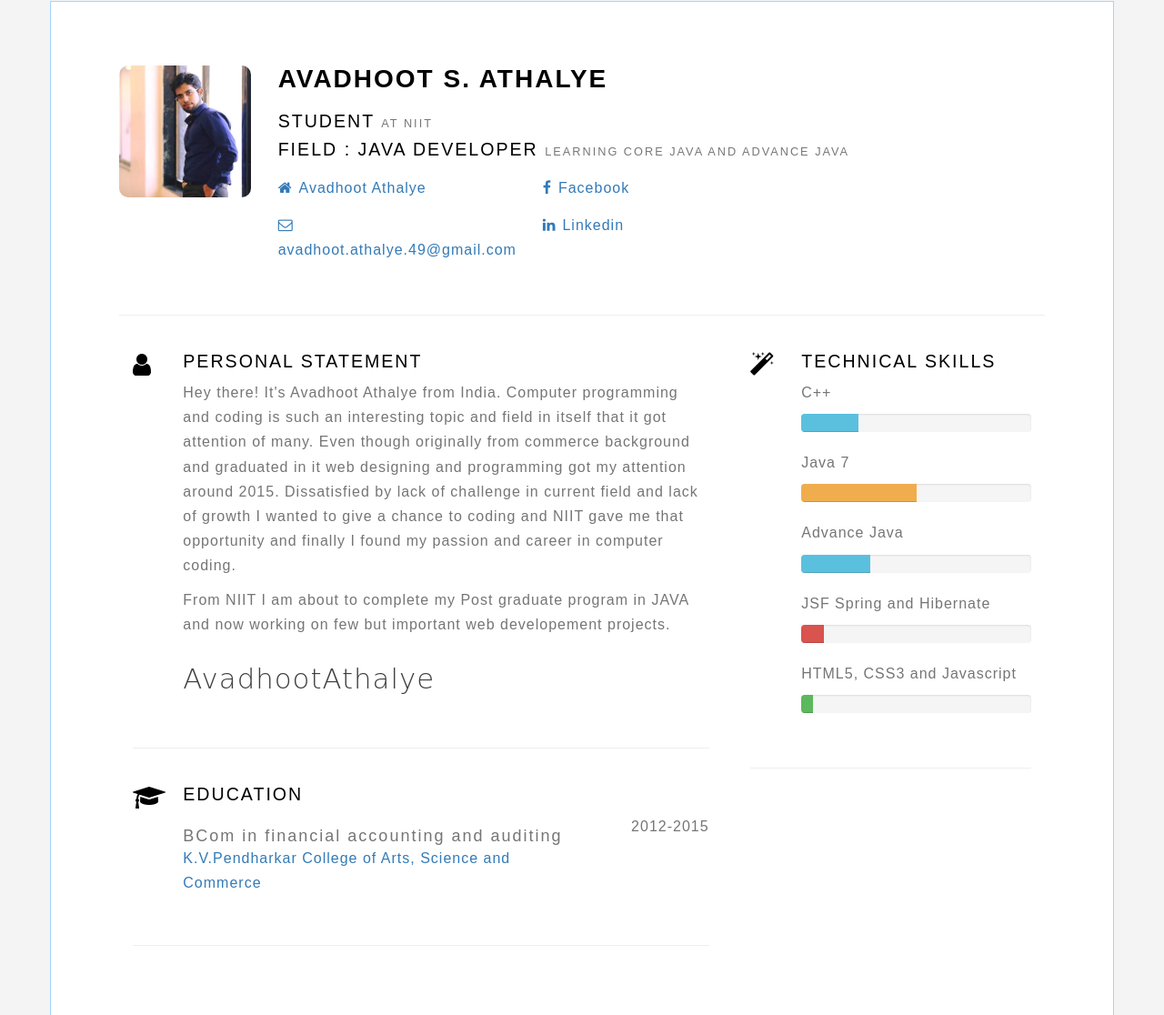
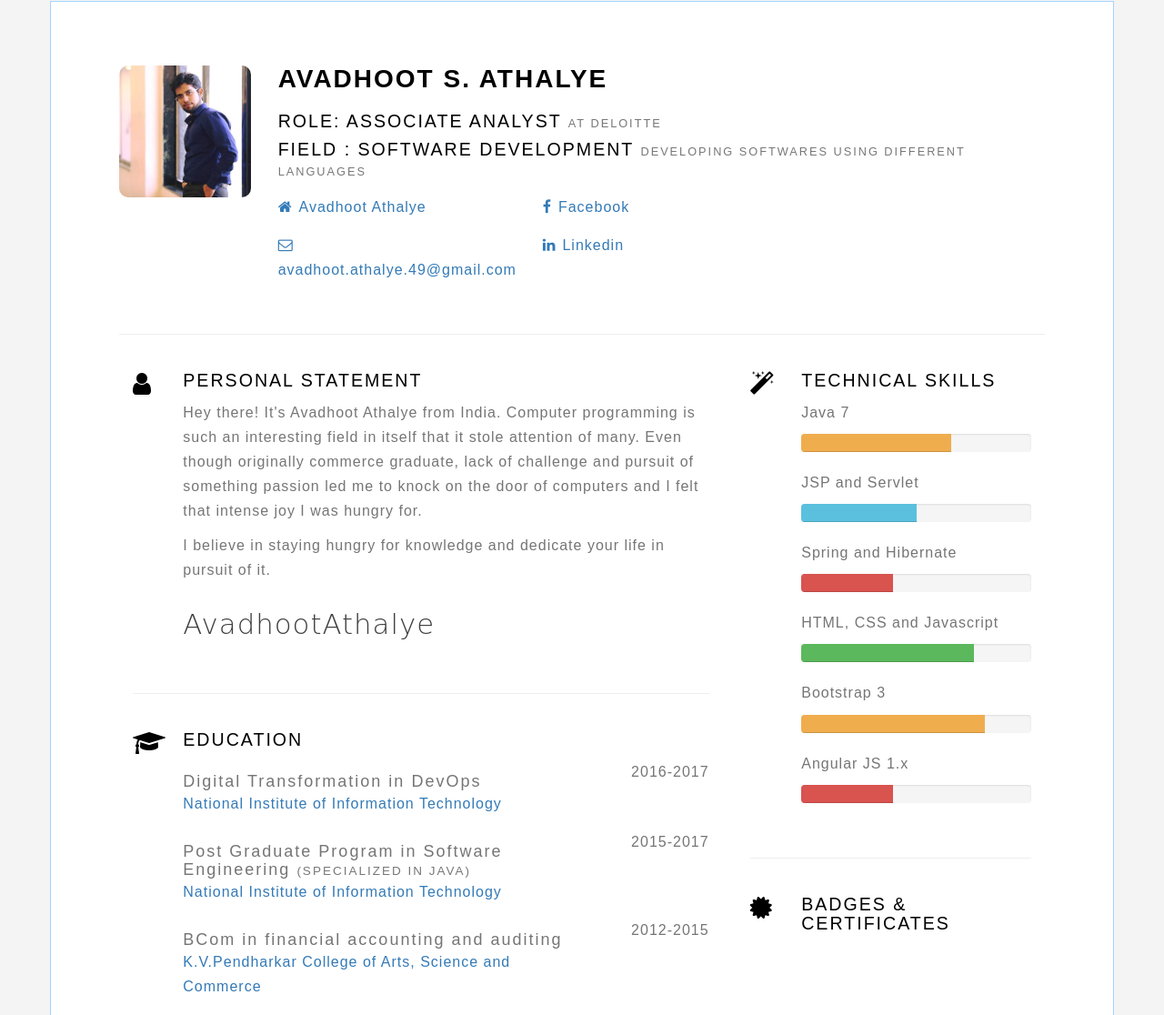
Before and after one commit to avadhoot-athalye/avadhoot-athalye.github.io, a plain HTML site: page index.html in a window 1280 px wide. Shown: the part 49-1165 px from the top of the page at 91% size. Drawn offline with nearby package versions, Linux system fonts and the light colour scheme; a script that the page names is missing; a web font is replaced by a local one.

Commit message:
Updated as on January 1, 2018

```diff
--- a/index.html
+++ b/index.html
@@ -30,7 +30,7 @@
     <link rel="apple-touch-icon" sizes="144x144" href="img/favicon/apple-icon-144x144.png">
     <link rel="apple-touch-icon" sizes="152x152" href="img/favicon/apple-icon-152x152.png">
     <link rel="apple-touch-icon" sizes="180x180" href="img/favicon/apple-icon-180x180.png">
-	<link rel="icon" type="image/png" sizes="192x192"  href="img/favicon/android-icon-192x192.png">
+    <link rel="icon" type="image/png" sizes="192x192" href="img/favicon/android-icon-192x192.png">
     <link rel="icon" type="image/png" sizes="32x32" href="img/favicon/favicon-32x32.png">
     <link rel="icon" type="image/png" sizes="96x96" href="img/favicon/favicon-96x96.png">
     <link rel="icon" type="image/png" sizes="16x16" href="img/favicon/favicon-16x16.png">
@@ -78,9 +78,16 @@
                             <br>
                         </div>
                     </div>
-                    <h3>Student <strong><small>at NIIT</small></strong></h3>
-                    <h3>FIELD : Java Developer <small>Learning Core JAVA and Advance JAVA</small></h3>
-                </div><!-- Title end-->
+                    <h3>ROLE: ASSOCIATE ANALYST
+                        <strong>
+                            <small>at DELOITTE</small>
+                        </strong>
+                    </h3>
+                    <h3>FIELD : SOFTWARE DEVELOPMENT
+                        <small>Developing softwares using different languages</small>
+                    </h3>
+                </div>
+                <!-- Title end-->
 
                 <!-- ===========================
                 SOCIAL & CONTACT
@@ -88,29 +95,43 @@
                 <div class="row">
                     <div class="col-sm-4">
                         <ul class="list-unstyled">
-                            <li><a href="avadhootathalye@github.io"><span class="social fa fa-home"></span>Avadhoot Athalye</a>
+                            <li>
+                                <a href="avadhootathalye@github.io" target="_blank">
+                                    <span class="social fa fa-home"></span>Avadhoot Athalye</a>
                             </li>
                             <!-- <li><a href=""><span class="social fa fa-skype"></span>khozemanullwala</a>
                             </li> -->
-                            <li><a href="mailto:avadhoot.athalye.49@gmail.com"><span class="social fa fa-envelope-o"></span>avadhoot.athalye.49@gmail.com</a>
+                            <li>
+                                <a href="mailto:avadhoot.athalye.49@gmail.com" target="_blank">
+                                    <span class="social fa fa-envelope-o"></span>avadhoot.athalye.49@gmail.com</a>
                             </li>
                         </ul>
-                    </div><!-- social 1st col end-->
+                    </div>
+                    <!-- social 1st col end-->
 
                     <div class="col-sm-4">
                         <ul class="list-unstyled">
-                            <li><a href="https://www.facebook.com/avadhoot.athalye"><span class="social fa fa-facebook"></span>Facebook</a>
+                            <li>
+                                <a href="https://www.facebook.com/avadhoot.athalye" target="_blank">
+                                    <span class="social fa fa-facebook"></span>Facebook</a>
                             </li>
                             <!--                             <li><a href=""><span class="social fa fa-twitter"></span>Twitter</a>
                             </li>
- -->                            <li><a href="https://in.linkedin.com/in/avadhoot-athalye"><span class="social fa fa-linkedin"></span>Linkedin</a>
+ -->
+                            <li>
+                                <a href="https://in.linkedin.com/in/avadhoot-athalye" target="_blank">
+                                    <span class="social fa fa-linkedin"></span>Linkedin</a>
                             </li>
                         </ul>
-                    </div><!-- social 2nd col end-->
+                    </div>
+                    <!-- social 2nd col end-->
 
-                </div><!-- header social end-->
-            </div><!-- header right end-->
-        </div><!-- header end-->
+                </div>
+                <!-- header social end-->
+            </div>
+            <!-- header right end-->
+        </div>
+        <!-- header end-->
 
         <hr class="firsthr">
 
@@ -121,84 +142,109 @@
             <div id="statement" class="row mobmid">
                 <div class="col-sm-1">
                     <span class="secicon fa fa-user"></span>
-                </div><!--icon end-->
+                </div>
+                <!--icon end-->
 
                 <div class="col-sm-11">
                     <h3>Personal statement </h3>
 
-                    <p>Hey there! It's Avadhoot Athalye from India. Computer programming and coding is such an interesting topic and field in itself that it got attention of many. Even though originally from commerce background and graduated in it web designing and programming got my attention around 2015. Dissatisfied by lack of challenge in current field and lack of growth I wanted to give a chance to coding and NIIT gave me that opportunity and finally I found my passion and career in computer coding.</p>
-
-                    <p>From NIIT I am about to complete my Post graduate program in JAVA and now working on few but important
-                    web developement projects.</p>
-
+                    <p>Hey there! It's Avadhoot Athalye from India. Computer programming is such an interesting field in
+                    itself that it stole attention of many. Even though originally commerce graduate, lack of challenge
+                    and pursuit of something passion led me to knock on the door of computers and I felt that
+                    intense joy I was hungry for.</p>
+                    <p>I believe in staying hungry for knowledge and dedicate your life in pursuit of it.</p>
                     <p class="signature">AvadhootAthalye</p>
-                </div><!--info end-->
-            </div><!--personal statement end-->
+                </div>
+                <!--info end-->
+            </div>
+            <!--personal statement end-->
 
             <hr>
 
             <div id="education" class="row mobmid">
                 <div class="col-sm-1">
                     <span class="secicon fa fa-graduation-cap"></span>
-                </div><!--icon end-->
+                </div>
+                <!--icon end-->
 
                 <div class="col-sm-11">
                     <h3>Education</h3>
 
                     <div class="row">
                         <div class="col-md-9">
+                            <h4>Digital Transformation in DevOps</h4>
+                            <p class="sub">
+                                <a href="http://www.niit.com/pages/default.aspx" target="_blank">National Institute of Information Technology</a>
+                            </p>
+                        </div>
+
+                        <div class="year col-md-3">
+                            <p>2016-2017</p>
+                        </div>
+                    </div>
+
+                    <div class="row">
+                        <div class="col-md-9">
+                            <h4>Post Graduate Program in Software Engineering
+                                <small>(SPECIALIZED IN JAVA)</small>
+                            </h4>
+                            <p class="sub">
+                                <a href="http://www.niit.com/pages/default.aspx" target="_blank">National Institute of Information Technology</a>
+                            </p>
+                        </div>
+
+                        <div class="year col-md-3">
+                            <p>2015-2017</p>
+                        </div>
+                    </div>
+
+                    <div class="row">
+                        <div class="col-md-9">
                             <h4>BCom in financial accounting and auditing</h4>
-                            <p class="sub"><a href="http://kvpendharkarcollege.org/">K.V.Pendharkar College of Arts, Science and Commerce</a>
+                            <p class="sub">
+                                <a href="http://kvpendharkarcollege.org/" target="_blank">K.V.Pendharkar College of Arts, Science and Commerce</a>
                             </p>
                         </div>
 
                         <div class="year col-md-3">
                             <p>2012-2015</p>
                         </div>
-                    </div><!--Education & Certification 1 end-->
+                    </div>
+                    <!--Education & Certification 1 end-->
                 </div>
             </div>
+            <!-- Education & Certifications end -->
 
             <hr>
-
-                    <!--   <div class="row">
-                        <div class="col-md-9">
-                            <h4>BSc in Computer Science</h4>
-                            <p class="sub"><a href="http://www.siesascs.edu.in/">SIES College of Arts, Science and Commerce</a>
-                            </p>
-                        </div>
-
-                        <div class="year col-md-3">
-                            <p>2005-2008</p>
-                        </div>
-                    </div> --><!--Education & Certification 2 end
-                <!-- </div>
-            </div><!--Educ --><!-- ation & Certifications end -->
-
-           <!--  <hr> -->
             <!-- ===========================
             JOB EXPERIENCES
             ============================ -->
-           <!--  <div id="job" class="row mobmid">
+            <div id="job" class="row mobmid">
                 <div class="col-sm-1">
                     <span class="secicon fa fa-briefcase"></span>
-                </div><!--icon end-->
+                </div>
+                <!--icon end-->
 
-                <!-- <div class="col-sm-11">
+                <div class="col-sm-11">
                     <h3>Job Experiences</h3>
 
                     <div class="row">
                         <div class="col-md-9">
-                            <h4>Tech Mentor</h4>
-                            <p class="sub"><a href="http://www.niit.com">NIIT LTD.</a>
+                            <h4>Associate Analyst</h4>
+                            <p class="sub">
+                                <a href="https://www2.deloitte.com/us/en.html" target="_blank">DELOITTE</a>
                             </p>
-                            <p>Constantly updating on new technologies and mentoring student on their project which is part of the Digital Transformation course that NIIT offers out of its many stacks.</p>
+                            <p>Working on few public sector project as a software developer</p>
                         </div>
 
                         <div class="year col-md-3">
-                            <p>2015 - present</p>
+                            <p>2017 - present</p>
                         </div>
-                    </div> --><!--Job 1 end-->
+                    </div>
+                </div>
+            </div>
+
+            <!--Job 1 end-->
 
             <!--  <hr>
 
@@ -214,41 +260,74 @@
                             <p>2011-2015</p>
                         </div>
                     </div><!--Job 2 end-->
-                <!-- </div> --><!--Job experiences end-->
+            <!-- </div> -->
+            <!--Job experiences end-->
 
-            <!-- </div> --><!--Job experiences end-->
+            <!-- </div> -->
+            <!--Job experiences end-->
 
-            <!-- <hr>     -->
+            <hr>
 
             <!-- ===========================
             Project EXPERIENCES
             ============================ -->
-            <!-- <!-- <div id="project" class="row mobmid">
+            <div id="project" class="row mobmid">
                 <div class="col-sm-1">
                     <span class="secicon fa fa-share-alt"></span>
-                </div><!--icon end-->
+                </div>
+                <!--icon end-->
 
-                <!-- <div class="col-sm-11">
-                    <h3>Projects Undertaken</h3>
+                <div class="col-sm-11">
+                    <h3>Projects</h3>
 
                     <div class="row">
                         <div class="col-md-9">
-                            <h4><a href="http://www.pvgcst.in">Pune Vidyarthi Griha's College Of Science and Technology Website</a></h4>
-                            <p>I have created the college website making use of Bootstrap 3 and PHP.</p>
+                            <h4>
+                                <a href="https://github.com/avadhoot-athalye/aa_collaboration" target="_blank">Online Collaboration</a>
+                            </h4>
+                            <p>A collabortion website where user can create blogs, participate in forums, send and accept
+                                friend requests, join events and apply for jobs and can chat online with friends
+                            </p>
+                            <p>Technologies : Java, Hibernate, Spring Rest API, Angular JS, Materiaize CSS, Oracle Database</p>
                         </div>
 
                         <div class="year col-md-3">
-                            <p>2015</p>
+                            <p>2016</p>
                         </div>
-                    </div> --><!--Project 1 end-->
 
-                <!-- </div> --><!--Projects end-->
+                    </div>
 
-            <!-- </div> --><!--Project end-->
+
+                    <hr>
+
+                    <div class="row">
+                        <div class="col-md-9">
+                            <h4>
+                                <a href="https://github.com/avadhoot-athalye/aa_onlineshopping" target="_blank">E-Commerce website</a>
+                            </h4>
+                            <p>An e-commerce website where users can buy search the products and add them to cart and proceed
+                                t checkout. In order to checkout user need to register and login first. Admin has right to
+                                create new products categories, add/update/remove products.
+                            </p>
+                            <p>Technologies : Java, Hibernate, Spring Web MVC, JSP pages, Bootstrap, H2 Database</p>
+                        </div>
+
+                        <div class="year col-md-3">
+                            <p>2016</p>
+                        </div>
+
+                    </div>
+
+                </div>
+                <!--Projects end-->
+
+            </div>
+            <!--Project end-->
 
 
 
-        </div><!--left end-->
+        </div>
+        <!--left end-->
 
         <!-- ===========================
         SIDEBAR
@@ -257,108 +336,118 @@
             <div class="row">
                 <div class="col-sm-1 col-md-2 mobmid">
                     <span class="secicon fa fa-magic"></span>
-                </div><!--icon end-->
+                </div>
+                <!--icon end-->
 
                 <div class="col-sm-11 col-md-10">
                     <h3 class="mobmid">Technical skills </h3>
 
-                   <!--  <p>C</p>
-                    <div class="progress">
-                        <div class="progress-bar progress-bar-success" role="progressbar" aria-valuenow="90" aria-valuemin="0" aria-valuemax="100" style="width: 90%">
-                            <span class="sr-only">90% Complete (success)</span>
-                        </div>
-                    </div> --><!--skill end-->
-
-
-                    <p>C++</p>
-                    <div class="progress">
-                        <div class="progress-bar progress-bar-info" role="progressbar" aria-valuenow="25" aria-valuemin="0" aria-valuemax="100" style="width: 25%">
-                            <span class="sr-only">25% Complete</span>
-                        </div>
-                    </div><!--skill end-->
-
                     <p>Java 7</p>
                     <div class="progress">
-                        <div class="progress-bar progress-bar-warning" role="progressbar" aria-valuenow="50" aria-valuemin="0" aria-valuemax="100" style="width: 50%">
-                            <span class="sr-only">50% Complete (warning)</span>
+                        <div class="progress-bar progress-bar-warning" role="progressbar" aria-valuenow="50" aria-valuemin="0" aria-valuemax="100"
+                            style="width: 65%">
+                            <span class="sr-only">70% Complete (warning)</span>
                         </div>
-                    </div><!--skill end-->
+                    </div>
+                    <!--skill end-->
 
-                    <p>Advance Java</p>
+                    <p>JSP and Servlet</p>
                     <div class="progress">
-                        <div class="progress-bar progress-bar-info" role="progressbar" aria-valuenow="30" aria-valuemin="0" aria-valuemax="100" style="width: 30%">
-                            <span class="sr-only">30% Complete (info)</span>
+                        <div class="progress-bar progress-bar-info" role="progressbar" aria-valuenow="30" aria-valuemin="0" aria-valuemax="100" style="width: 50%">
+                            <span class="sr-only">50% Complete (info)</span>
                         </div>
-                    </div><!--skill end-->
+                    </div>
+                    <!--skill end-->
 
-                    <p>JSF Spring and Hibernate</p>
+                    <p>Spring and Hibernate</p>
                     <div class="progress">
-                        <div class="progress-bar progress-bar-danger" role="progressbar" aria-valuenow="10" aria-valuemin="0" aria-valuemax="100" style="width: 10%">
-                            <span class="sr-only">10% Complete (danger)</span>
+                        <div class="progress-bar progress-bar-danger" role="progressbar" aria-valuenow="10" aria-valuemin="0" aria-valuemax="100"
+                            style="width: 40%">
+                            <span class="sr-only">40% Complete (danger)</span>
                         </div>
-                    </div><!--skill end-->
+                    </div>
+                    <!--skill end-->
 
-                    <p>HTML5, CSS3 and Javascript</p>
+                    <p>HTML, CSS and Javascript</p>
                     <div class="progress">
-                        <div class="progress-bar progress-bar-success" role="progressbar" aria-valuenow="5" aria-valuemin="0" aria-valuemax="100" style="width: 5%">
-                            <span class="sr-only">5% Complete (success)</span>
+                        <div class="progress-bar progress-bar-success" role="progressbar" aria-valuenow="5" aria-valuemin="0" aria-valuemax="100"
+                            style="width: 75%">
+                            <span class="sr-only">75% Complete (success)</span>
                         </div>
-                    </div><!--skill end-->
+                    </div>
+                    <!--skill end-->
 
                     <!-- <p>PHP</p>
                     <div class="progress">
                         <div class="progress-bar progress-bar-info" role="progressbar" aria-valuenow="70" aria-valuemin="0" aria-valuemax="100" style="width: 70%">
                             <span class="sr-only">70% Complete (info)</span>
                         </div>
-                    </div> --><!--skill end-->
+                    </div> -->
+                    <!--skill end-->
 
-                    <!-- <p>Bootstrap 3</p>
+                    <p>Bootstrap 3</p>
                     <div class="progress">
-                        <div class="progress-bar progress-bar-warning" role="progressbar" aria-valuenow="90" aria-valuemin="0" aria-valuemax="100" style="width: 90%">
-                            <span class="sr-only">90% Complete (warning)</span>
+                        <div class="progress-bar progress-bar-warning" role="progressbar" aria-valuenow="90" aria-valuemin="0" aria-valuemax="100" style="width: 80%">
+                            <span class="sr-only">80% Complete (warning)</span>
                         </div>
-                    </div> --><!--skill end-->
+                    </div>
+                    <!--skill end-->
 
-                    <!-- <p>Angular JS 1.x</p>
+                    <p>Angular JS 1.x</p>
                     <div class="progress">
-                        <div class="progress-bar progress-bar-danger" role="progressbar" aria-valuenow="60" aria-valuemin="0" aria-valuemax="100" style="width: 60%">
-                            <span class="sr-only">60% Complete (danger)</span>
+                        <div class="progress-bar progress-bar-danger" role="progressbar" aria-valuenow="60" aria-valuemin="0" aria-valuemax="100" style="width: 40%">
+                            <span class="sr-only">40% Complete (danger)</span>
                         </div>
-                    </div> --><!--skill end-->
+                    </div>
+                    <!--skill end-->
 
 
-                </div><!--info end-->
-            </div><!--tech skills end-->
+                </div>
+                <!--info end-->
+            </div>
+            <!--tech skills end-->
 
             <hr>
 
-            <!-- <!-- <div class="row ">
+            <div class="row ">
                 <div class="col-sm-1 col-md-2 mobmid">
-                    <span class="secicon fa fa-quote-left"></span>
+                    <span class="secicon fa fa-certificate"></span>
                 </div><!--icon end-->
 
-                <!-- <div class="col-sm-11 col-md-10 testimonials">
-                    <h3 class="mobmid">Testimonials </h3>
+            <div class="col-sm-11 col-md-10 badges">
+                    <h3 class="mobmid">Badges & Certificates</h3>
 
                     <div class="row">
-                        <blockquote>
-                            <p>He has mentored me throughout my Digital Transformation Java DevOps project. He has cleared all my concepts and always inspire me to implement new concepts!</p>
-                        </blockquote>
-                        <img src="img/ajitkumar.JPG" alt="">
-                        <h4>Ajit Kumar</h4>
-                        <p>Student</p>
+                        <div data-iframe-width="270" data-iframe-height="270" data-share-badge-id="d5169051-d669-4d37-a190-83cbbc77bf29"></div>
+                        <script type="text/javascript">
+                            (function() {
+                            var s = document.createElement('script');
+                            s.type = 'text/javascript';
+                            s.async = true;
+                            s.src = '//cdn.youracclaim.com/assets/utilities/embed.js';
+                            var o = document.getElementsByTagName('script')[0];
+                            o.parentNode.insertBefore(s, o);
+                            })();
+                        </script>
+
                     </div><!--1st testimonial end-->
 
-                <!-- </div> --><!--testimonials end-->
-            <!-- </div> --><!--testimonial row ends-->
+            </div>
+            <!--testimonials end-->
+            </div>
+            <!--testimonial row ends-->
 
-        </div><!--right end-->
-    </div><!--container end-->
+        </div>
+        <!--right end-->
+    </div>
+    <!--container end-->
     <!-- ===========================
     FOOTER
     =========================== -->
     <footer class="text-center">
-        <p>&copy; <a href="http://creativecommons.org/licenses/by/3.0/">CC-3.0</a>, Template - Designed by <a target="_blank" href="http://www.facebook.com/towkirahmedbappy">Towkir Ahmed Bappy</a>.
+        <p>&copy;
+            <a href="http://creativecommons.org/licenses/by/3.0/">CC-3.0</a>, Template - Designed by
+            <a target="_blank" href="http://www.facebook.com/towkirahmedbappy">Towkir Ahmed Bappy</a>.
         </p>
     </footer>
 
```
Lines whose indentation alone changed are shown as unchanged.
